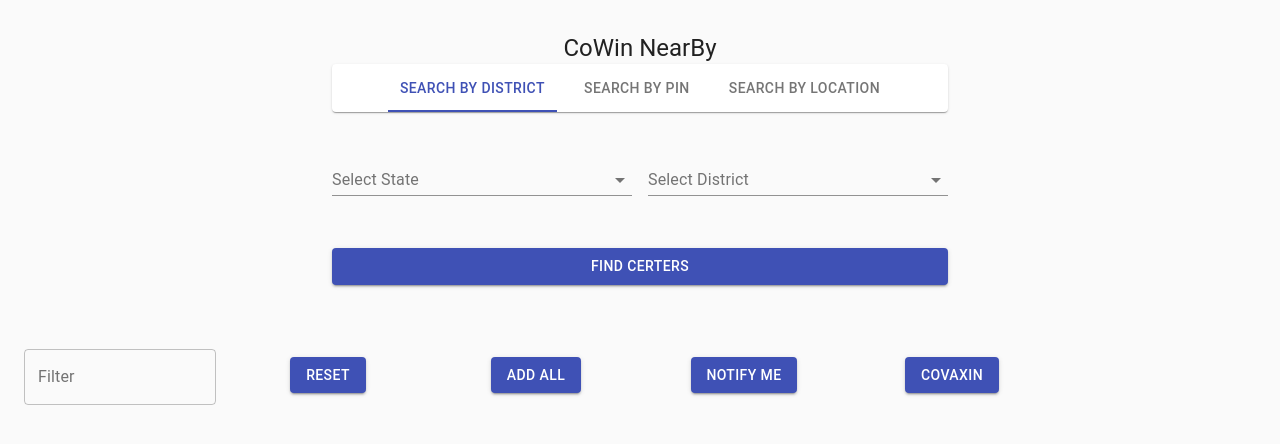
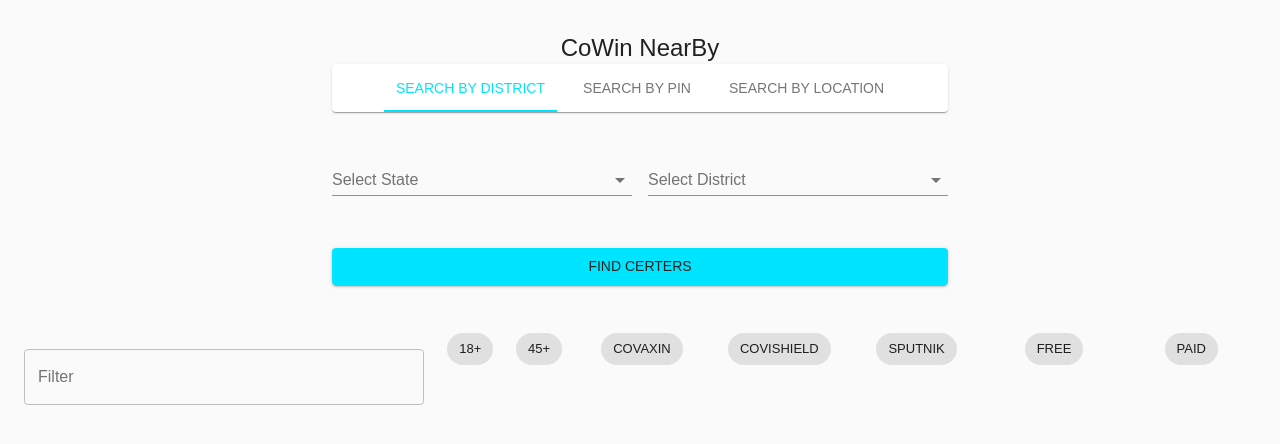
Before and after one commit to 13lav/my-vaccine-notifier, a React (Create React App) app in the folder client/: page / in a window 1280 px wide. Shown: the top 444 px of the page. Built offline with nearby package versions, Linux system fonts and the light colour scheme.

Commit message:
Add Chips

```diff
--- a/client/src/App.js
+++ b/client/src/App.js
@@ -1,10 +1,14 @@
 import './App.css';
+import theme from './theme';
+import { ThemeProvider } from '@material-ui/styles';
 import Cowin from './components/Cowin';
 
 function App() {
   return (
     <div className="App">
-      <Cowin />
+      <ThemeProvider theme={theme}>
+        <Cowin />
+      </ThemeProvider>
     </div>
   );
 }
--- a/client/src/components/Cowin.js
+++ b/client/src/components/Cowin.js
@@ -1,4 +1,4 @@
-import { React, useState, useEffect } from 'react';
+import { React, useState } from 'react';
 import Button from '@material-ui/core/Button';
 import CssBaseline from '@material-ui/core/CssBaseline';
 import Typography from '@material-ui/core/Typography';
@@ -17,6 +17,7 @@
 import TableHead from '@material-ui/core/TableHead';
 import TableRow from '@material-ui/core/TableRow';
 import List from '@material-ui/core/List';
+import Chip from '@material-ui/core/Chip';
 
 import ByDistrict from './ByDistrict';
 import ByPIN from './ByPIN';
@@ -57,9 +58,6 @@
     address: {
         width: '48vw'
     },
-    tools: {
-        //width: '100vw'
-    }
 }));
 
 export default function Cowin() {
@@ -71,7 +69,13 @@
     const [open, setOpen] = useState(false);
     const [tab, setTab] = useState(0);
     const [filterText, setFilterText] = useState('');
-    const [vaccine, setVaccine] = useState('');
+    const [covaxin, setCovaxin] = useState('');
+    const [covishield, setCovishield] = useState('');
+    const [sputnik, setSputnik] = useState('');
+    const [age18, setAge18] = useState('');
+    const [age45, setAge45] = useState('');
+    const [free, setFree] = useState('');
+    const [paid, setPaid] = useState('');
 
     const getContent = (id) => {
         switch (id) {
@@ -151,12 +155,6 @@
         console.log(list)
     }
 
-    const filterVaccine = (id) => {
-        if (id == 1)
-            setVaccine('COVAXIN')
-        else setVaccine('')
-    }
-
     return (
         <Container component="main" >
             <CssBaseline />
@@ -169,7 +167,7 @@
             </div>
             <div>
                 <Grid container spacing={2} className={classes.container} >
-                    <Grid item xs={12} sm={2}>
+                    <Grid item xs={12} sm={4}>
                         <TextField
                             variant="outlined"
                             margin="normal"
@@ -177,33 +175,36 @@
                             label="Filter"
                             type="filter"
                             id="filter"
+                            fullWidth
                             onChange={handleFilter}
                             value={filterText}
                         />
                     </Grid>
-                    <Grid item xs={12} sm={2}>
+                    {/* <Grid item xs={12} sm={4}>
+                        <Grid container spacing={2} className={classes.container} >
+                            <Grid item xs={12} sm={4}>
                                 <Button
                                     type="submit"
                                     variant="contained"
-                            color="primary"
+                                    color="secondary"
                                     className={classes.submit}
                                     onClick={resetList}
                                 >
                                     Reset
                                 </Button>
                             </Grid>
-                    <Grid item xs={12} sm={2}>
+                            <Grid item xs={12} sm={4}>
                                 <Button
                                     type="submit"
                                     variant="contained"
-                            color="primary"
+                                    color="secondary"
                                     className={classes.submit}
                                     onClick={addAll}
                                 >
                                     Add All
                                 </Button>
                             </Grid>
-                    <Grid item xs={12} sm={2}>
+                            <Grid item xs={12} sm={4}>
                                 <Button
                                     type="submit"
                                     variant="contained"
@@ -214,23 +215,140 @@
                                     Notify Me
                                 </Button>
                             </Grid>
-                    <Grid item xs={12} sm={2}>
-                        <Button
-                            type="submit"
-                            variant="contained"
-                            color="primary"
-                            className={classes.submit}
+                        </Grid>
+                    </Grid> */}
+                    <Grid item xs={12} sm={8}>
+                        <Grid container spacing={1} className={classes.container} >
+                            <Grid item xs={12} sm={1}>
+                                <Chip
+                                    size="large"
+                                    label="18+"
+                                    color={(age18) ? "primary" : ""}
+                                    className={classes.chip}
                                     onClick={
                                         () => {
-                                    if (vaccine == 'COVAXIN')
-                                        setVaccine('')
-                                    else setVaccine('COVAXIN')
-                                    console.log(vaccine)
+                                            if (age18)
+                                                setAge18('')
+                                            else {
+                                                setAge45('')
+                                                setAge18('18')
                                             }
                                         }
-                        >
-                            COVAXIN
-            </Button>
+                                    }
+                                />
+                            </Grid>
+                            <Grid item xs={12} sm={1}>
+                                <Chip
+                                    size="large"
+                                    label="45+"
+                                    color={(age45) ? "primary" : ""}
+                                    className={classes.chip}
+                                    onClick={
+                                        () => {
+                                            if (age45)
+                                                setAge45('')
+                                            else {
+                                                setAge45('45')
+                                                setAge18('')
+                                            }
+                                        }
+                                    }
+                                />
+                            </Grid>
+                            <Grid item xs={12} sm={2}>
+                                <Chip
+                                    size="large"
+                                    label="COVAXIN"
+                                    color={(covaxin) ? "primary" : ""}
+                                    className={classes.chip}
+                                    onClick={
+                                        () => {
+                                            if (covaxin)
+                                                setCovaxin('')
+                                            else {
+                                                setCovaxin('COVAXIN')
+                                                setCovishield('')
+                                                setSputnik('')
+                                            }
+                                        }
+                                    }
+                                />
+                            </Grid>
+                            <Grid item xs={12} sm={2}>
+                                <Chip
+                                    size="large"
+                                    label="COVISHIELD"
+                                    color={(covishield) ? "primary" : ""}
+                                    className={classes.chip}
+                                    onClick={
+                                        () => {
+                                            if (covishield)
+                                                setCovishield('')
+                                            else {
+                                                setCovaxin('')
+                                                setCovishield('COVISHIELD')
+                                                setSputnik('')
+                                            }
+                                        }
+                                    }
+                                />
+                            </Grid>
+                            <Grid item xs={12} sm={2}>
+                                <Chip
+                                    size="large"
+                                    label="SPUTNIK"
+                                    color={(sputnik) ? "primary" : ""}
+                                    className={classes.chip}
+                                    onClick={
+                                        () => {
+                                            if (sputnik)
+                                                setSputnik('')
+                                            else {
+                                                setCovaxin('')
+                                                setCovishield('')
+                                                setSputnik('SPUTNIK')
+                                            }
+                                        }
+                                    }
+                                />
+                            </Grid>
+                            <Grid item xs={12} sm={2}>
+                                <Chip
+                                    size="large"
+                                    label="FREE"
+                                    color={(free) ? "primary" : ""}
+                                    className={classes.chip}
+                                    onClick={
+                                        () => {
+                                            if (free)
+                                                setFree('')
+                                            else {
+                                                setFree('Free')
+                                                setPaid('')
+                                            }
+                                        }
+                                    }
+                                />
+                            </Grid>
+                            <Grid item xs={12} sm={2}>
+                                <Chip
+                                    size="large"
+                                    label="PAID"
+                                    color={(paid) ? "primary" : ""}
+                                    className={classes.chip}
+                                    onClick={
+                                        () => {
+                                            if (paid)
+                                                setPaid('')
+                                            else {
+                                                setFree('')
+                                                setPaid('Paid')
+                                            }
+                                        }
+                                    }
+                                />
+                            </Grid>
+                        </Grid>
                     </Grid>
                 </Grid>
                 <Modal
@@ -243,10 +361,10 @@
                 </Modal>
             </div>
             <List>
-                {
-                    centers.filter(nextCenter => nextCenter.address.toLowerCase().includes(filterText.toLowerCase()) ||
-                        nextCenter.name.toLowerCase().includes(filterText.toLowerCase())).filter(item =>
-                            item.vaccine.includes(vaccine)).map((center, idx) => {
+                {centers.filter(nextCenter => nextCenter.address.toLowerCase().includes(filterText.toLowerCase()) ||
+                    nextCenter.name.toLowerCase().includes(filterText.toLowerCase()))
+                    .filter(item =>
+                        item.vaccine.includes(covaxin) && item.vaccine.includes(covishield) && item.vaccine.includes(sputnik)).map((center, idx) => {
                             return <TableRow key={center.id}>
                                 <TableCell>{center.name}</TableCell>
                                 <TableCell className={classes.address} >{center.address}</TableCell>
@@ -256,8 +374,18 @@
                                 <TableCell>
                                     {list.includes(center._id) ? <Button color="secondary" onClick={() => { addToList(center._id) }} >Remove</Button> : <Button color="primary" onClick={() => { addToList(center._id) }} >Add</Button>}</TableCell>
                             </TableRow>
-                            })}
+                        })
+                }
             </List>
         </Container >
     );
 }
+
+/***
+ *
+ ) &&
+                        item.vaccine.includes(age18) &&
+                        item.vaccine.includes(age45) &&
+                        item.vaccine.includes(free) &&
+                        item.vaccine.includes(paid
+ */
--- /dev/null
+++ b/client/src/theme.js
@@ -0,0 +1,24 @@
+import { createMuiTheme } from '@material-ui/core/styles'
+
+const theme = createMuiTheme({
+    palette: {
+        primary: {
+            light: '#aaeaff',
+            main: '#00e5ff',
+            dark: '#00a0b2',
+            contrastText: '#222',
+        },
+        secondary: {
+            light: '#7c88cc',
+            main: '#5c6bc0',
+            dark: '#404a86',
+            contrastText: '#eee',
+        }
+    },
+    typography: {
+        useNextVariants: true,
+        fontFamily: '"Signika Negative", sans-serif',
+    },
+})
+
+export default theme
```
Lines whose indentation alone changed are shown as unchanged.
